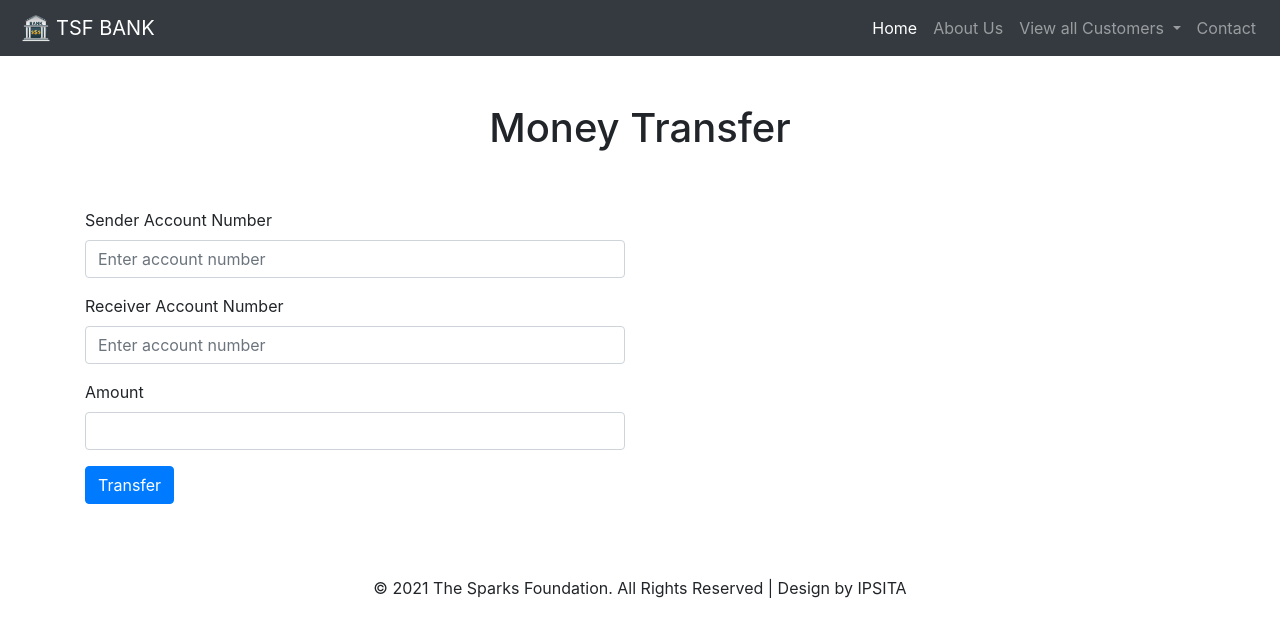
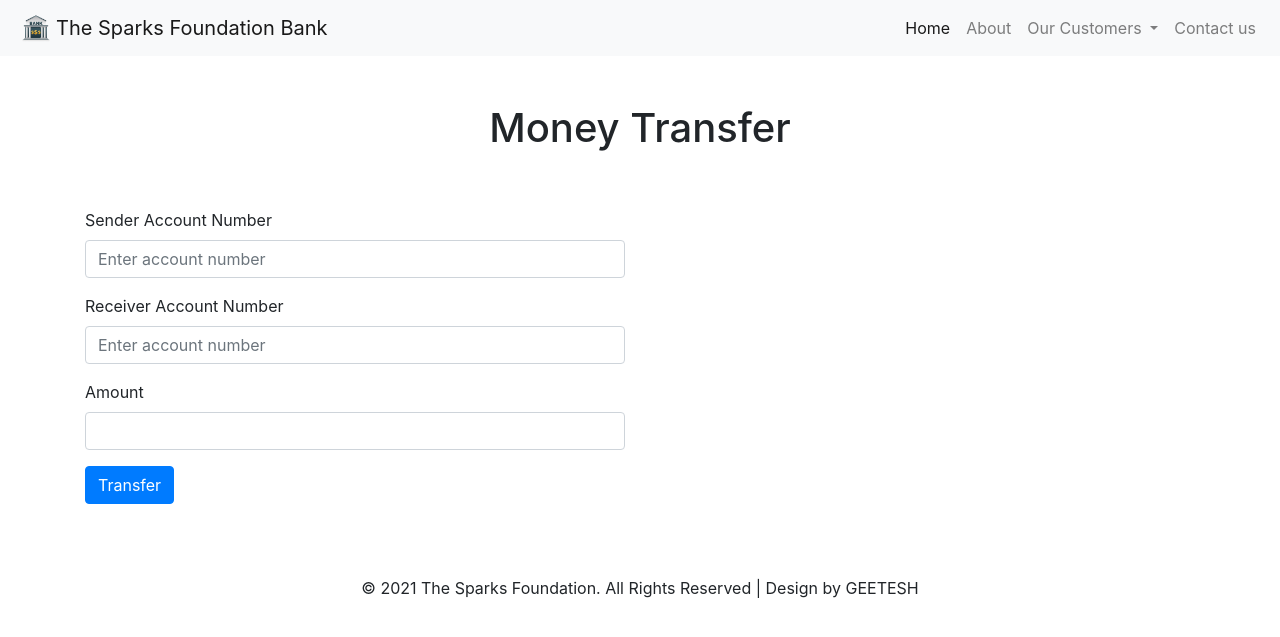
Before and after one commit to gtsh321/Bankingsystem, a PHP site: page /transfer.php in a window 1280 px wide. Shown: the top 637 px of the page. Run offline with PHP 8.4, Linux system fonts and the light colour scheme.

Commit message:
Update transfer.php

```diff
--- a/transfer.php
+++ b/transfer.php
@@ -12,8 +12,8 @@
 </head>
 <body>
 <!--Navbar--->
-<nav class="navbar navbar-expand-lg navbar-dark bg-dark">
-  <a class="navbar-brand" href="#"><img src="logo.png" width="40" height="30" class="d-inline-block align-top" alt="">TSF BANK</a>
+<nav class="navbar navbar-expand-lg navbar-light bg-light">
+  <a class="navbar-brand" href="#"><img src="logo.png" width="40" height="30" class="d-inline-block align-top" alt="">The Sparks Foundation Bank</a>
   <button class="navbar-toggler" type="button" data-toggle="collapse" data-target="#navbarSupportedContent" aria-controls="navbarSupportedContent" aria-expanded="false" aria-label="Toggle navigation">
     <span class="navbar-toggler-icon"></span>
   </button>
@@ -24,12 +24,12 @@
         <a class="nav-link" href="index.php">Home <span class="sr-only">(current)</span></a>
       </li>
       <li class="nav-item">
-        <a class="nav-link" href="https://www.thesparksfoundationsingapore.org/" target='_blank'>About Us</a>
+        <a class="nav-link" href="https://www.thesparksfoundationsingapore.org/" target='_blank'>About</a>
       </li>
 
       <li class="nav-item dropdown">
         <a class="nav-link dropdown-toggle" href="#" id="navbarDropdown" role="button" data-toggle="dropdown" aria-haspopup="true" aria-expanded="false">
-        View all Customers
+        Our Customers
         </a>
         <div class="dropdown-menu" aria-labelledby="navbarDropdown">
           <a class="dropdown-item" href="viewcustomer.php">Customers</a>
@@ -38,7 +38,7 @@
         </div>
       </li>
       <li class="nav-item">
-        <a class="nav-link" href="contact.php">Contact</a>
+        <a class="nav-link" href="contact.php">Contact us</a>
       </li>
 
 
@@ -113,7 +113,7 @@
 
 
 <footer class="py-5">
-<div class="footer-copyright text-center py-3">© 2021 The Sparks Foundation. All Rights Reserved | Design by IPSITA </a>
+<div class="footer-copyright text-center py-3">© 2021 The Sparks Foundation. All Rights Reserved | Design by GEETESH </a>
   </div>
   <!-- Copyright -->
 </footer>
```
